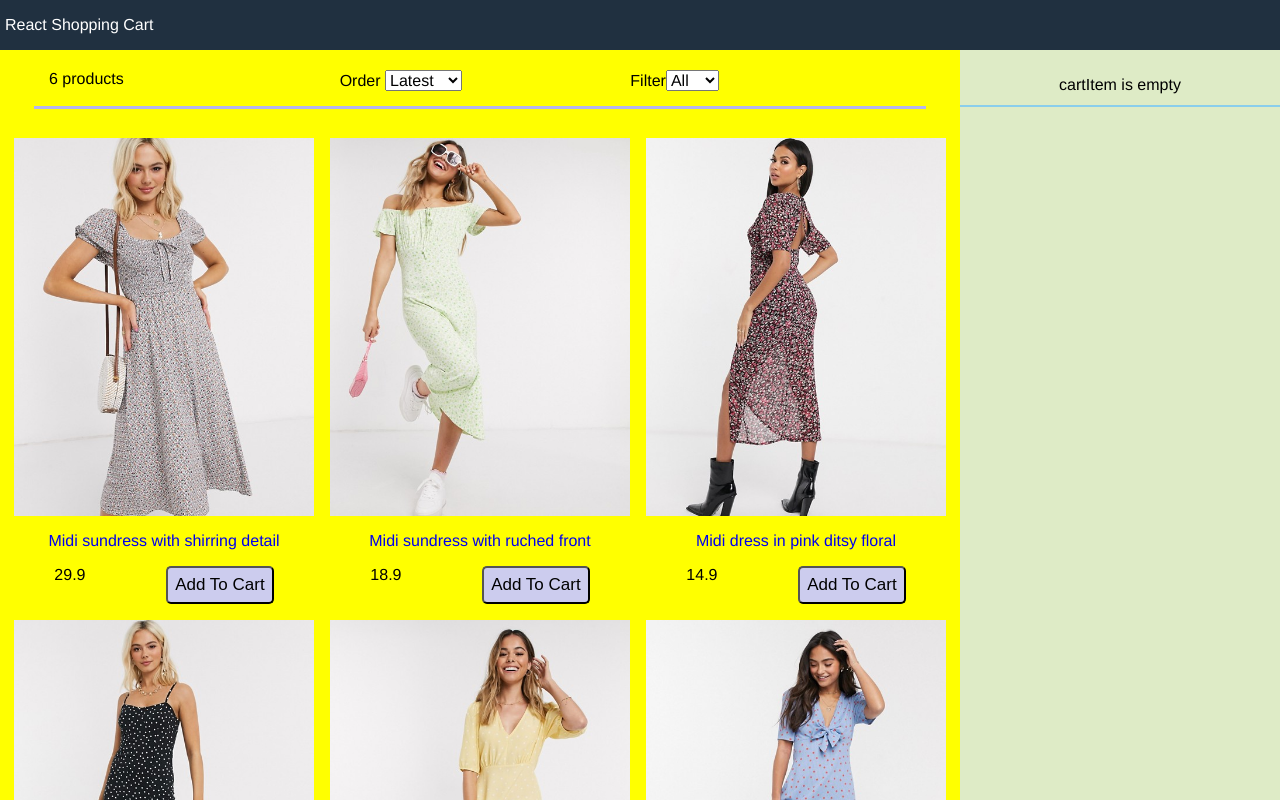
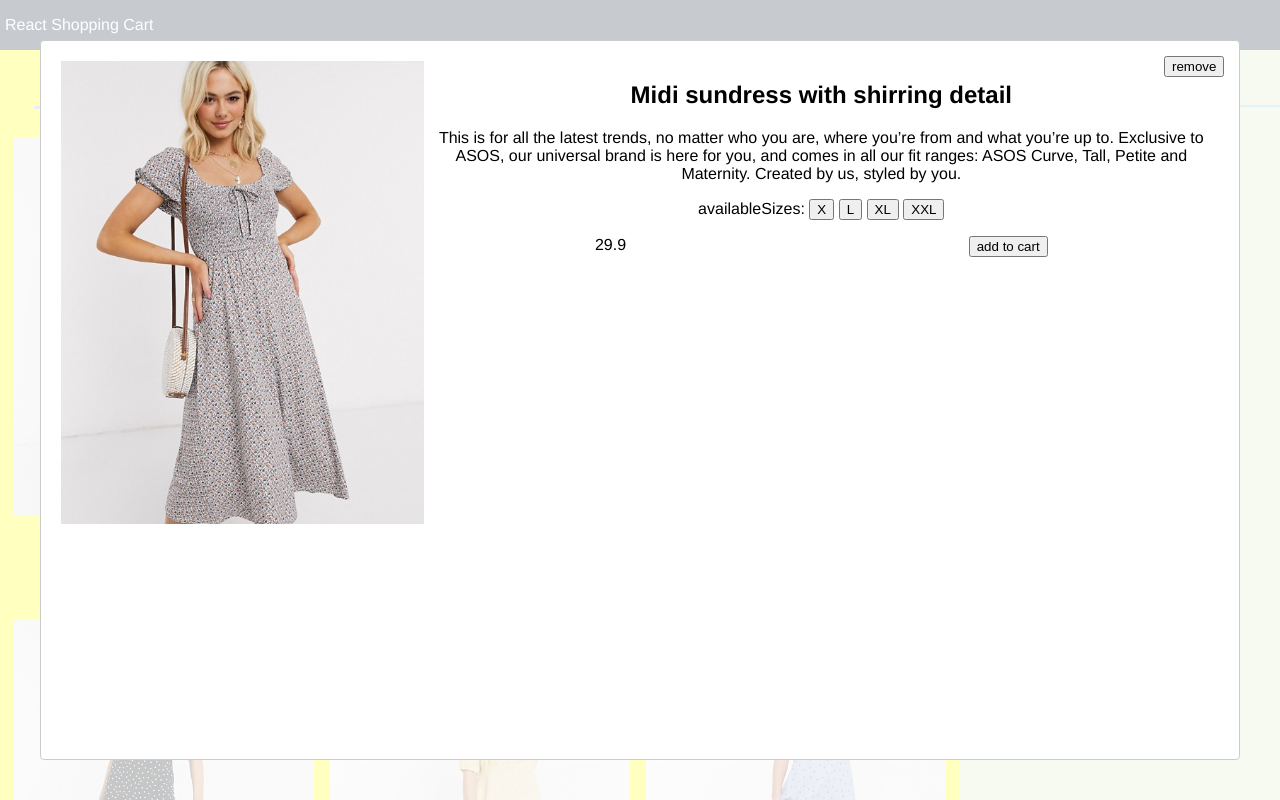
Before and after one commit to ricardowrk7/react-shopping-cart, a React (Create React App) app: page / in a window 1280 px wide. Both pictures are taken after a click on the link "Midi sundress with shirring detail". Shown: the top 800 px of the page. Built offline with nearby package versions, Linux system fonts and the light colour scheme.

Commit message:
add animation and modal

```diff
--- a/package.json
+++ b/package.json
@@ -6,8 +6,11 @@
     "@testing-library/jest-dom": "^5.11.10",
     "@testing-library/react": "^11.2.5",
     "@testing-library/user-event": "^12.8.3",
+    "modal": "^1.2.0",
     "react": "^17.0.2",
     "react-dom": "^17.0.2",
+    "react-modal": "^3.12.1",
+    "react-reveal": "^1.2.2",
     "react-scripts": "4.0.3",
     "web-vitals": "^1.1.1"
   },
--- a/src/components/CartItems.js
+++ b/src/components/CartItems.js
@@ -1,4 +1,5 @@
 import React, { Component } from "react";
+import Fade from "react-reveal/Fade"
 import dress1 from "../images/dress1.jpg";
 import dress2 from "../images/dress2.jpg";
 import dress3 from "../images/dress3.jpg";
@@ -48,7 +49,8 @@ export default class CartItems extends Component {
           </div>
         )}
         <div className="cart">
-          <ul className="cart-items">
+         <Fade left cascade>
+         <ul className="cart-items">
             {cartItems.map((item) => (
               <li key={item._id}>
                 <div className="image">
@@ -68,6 +70,7 @@ export default class CartItems extends Component {
               </li>
             ))}
           </ul>
+         </Fade>
         </div>
         {cartItems.length !== 0 && (
           <div>
@@ -83,7 +86,9 @@ export default class CartItems extends Component {
             </div>
             {this.state.showCheckOut && (
               <div>
-                <form onSubmit={this.createOrder}>
+                   <form onSubmit={this.createOrder}>
+                <Fade right cascade>
+
                   <ul className="form-container">
                     <li>
                       <label>Email</label>
@@ -119,6 +124,8 @@ export default class CartItems extends Component {
                       <button type="submit">Checkout</button>
                     </li>
                   </ul>
+
+                </Fade>
                 </form>
               </div>
             )}
--- a/src/components/Products.js
+++ b/src/components/Products.js
@@ -1,35 +1,95 @@
-import React, { Component } from 'react'
-import dress1 from "../images/dress1.jpg"
-import dress2 from "../images/dress2.jpg"
-import dress3 from "../images/dress3.jpg"
-import dress4 from "../images/dress4.jpg"
-import dress5 from "../images/dress5.jpg"
-import dress6 from "../images/dress6.jpg"
-let images={dress1:dress1,dress2:dress2,dress3:dress3, dress4:dress4,dress5:dress5,dress6:dress6}
+import React, { Component } from "react";
+import Fade from "react-reveal/Fade";
+import Zoom from "react-reveal/Zoom";
+import Modal from "react-modal";
+import dress1 from "../images/dress1.jpg";
+import dress2 from "../images/dress2.jpg";
+import dress3 from "../images/dress3.jpg";
+import dress4 from "../images/dress4.jpg";
+import dress5 from "../images/dress5.jpg";
+import dress6 from "../images/dress6.jpg";
+let images = {
+  dress1: dress1,
+  dress2: dress2,
+  dress3: dress3,
+  dress4: dress4,
+  dress5: dress5,
+  dress6: dress6,
+};
 
 export default class Products extends Component {
+  constructor(props) {
+    super();
+    this.state = { product: null };
+  }
+
+  openModal = (product) => {
+    this.setState({ product: product });
+  };
+  closeModal = () => {
+    this.setState({ product: null });
+  };
   render() {
+    const { product } = this.state;
     return (
       <div>
+        <Fade bottom cascade>
           <ul className="products">
-                    {this.props.products.map(product=>(
+            {this.props.products.map((product) => (
               <li key={product._id}>
                 <div className="product">
-                                <a href="#">
+                  <a onClick={() => this.openModal(product)} href="#">
                     <img src={images[product.image]} />
                     <p>{product.title}</p>
                   </a>
                   <div className="product-price">
                     <div>{product.price}</div>
-                                    <button onClick={()=>this.props.addToCart(product)} className="button primary">Add To Cart</button>
+                    <button
+                      onClick={() => this.props.addToCart(product)}
+                      className="button primary"
+                    >
+                      Add To Cart
+                    </button>
                   </div>
                 </div>
               </li>
             ))}
+          </ul>
+        </Fade>
+        {product && (
+          <Modal isOpen={true} onRequestClose={this.closeModal}>
+            <Zoom>
 
-                </ul>
+              <button onClick={this.closeModal} className="remove-modal">remove</button>
+              <div className="product-detailes">
+                <img className="modal-image" src={images[product.image]} />
+                <div className="product-discriptopn">
+                  <h2>{product.title}</h2>
+                  <p>{product.description}</p>
+                  <p>
+                    availableSizes:{" "}
+                    {product.availableSizes.map((x) => (
+                      <span>{" "}<button>{x}</button></span>
+                    ))}
+                  </p>
+                  <div className="product-price">
+                    <div>{product.price}</div>
+                    <button
+                      onClick={() => {
+                        this.props.addToCart(product);
+                        this.closeModal();
+                      }}
+                    >
 
+                      add to cart
+                    </button>
                   </div>
-        )
+                </div>
+              </div>
+            </Zoom>
+          </Modal>
+        )}
+      </div>
+    );
   }
 }
--- a/src/index.css
+++ b/src/index.css
@@ -173,3 +173,20 @@ font-size: 17px;
     width: 70%;
 
 }
+.product-detailes{
+  display: flex;
+ justify-content: space-around;
+}
+
+.product-discriptopn{
+  text-align: center;
+}
+.remove-modal{
+  position: absolute;
+  right: 15px;
+  top: 15px;
+}
+
+.modal-image{
+  height: 463px;
+}
```
Also changed, not shown: 2 other files (tests, documents, lock files or other folders). Lines whose indentation alone changed are shown as unchanged.
